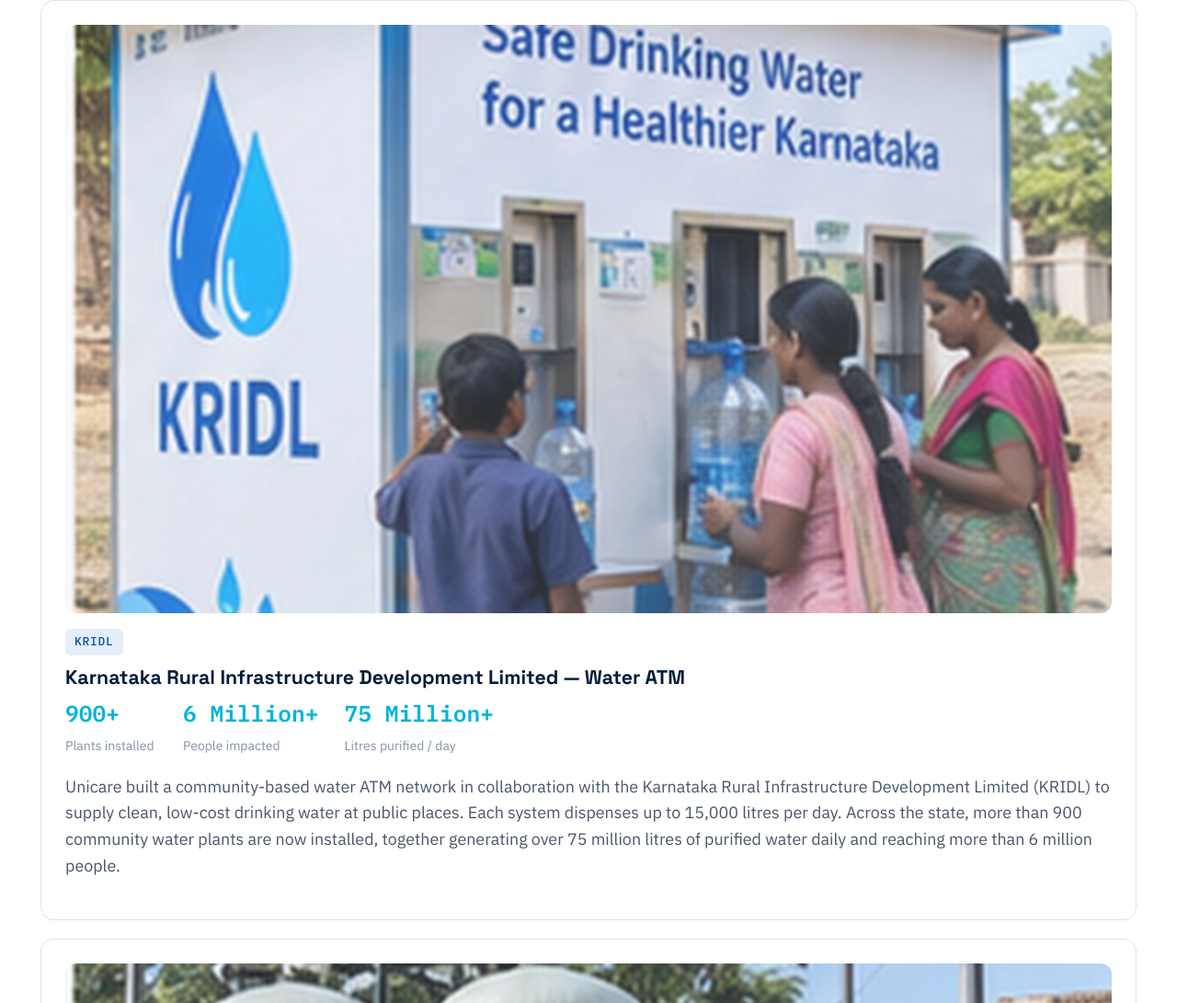
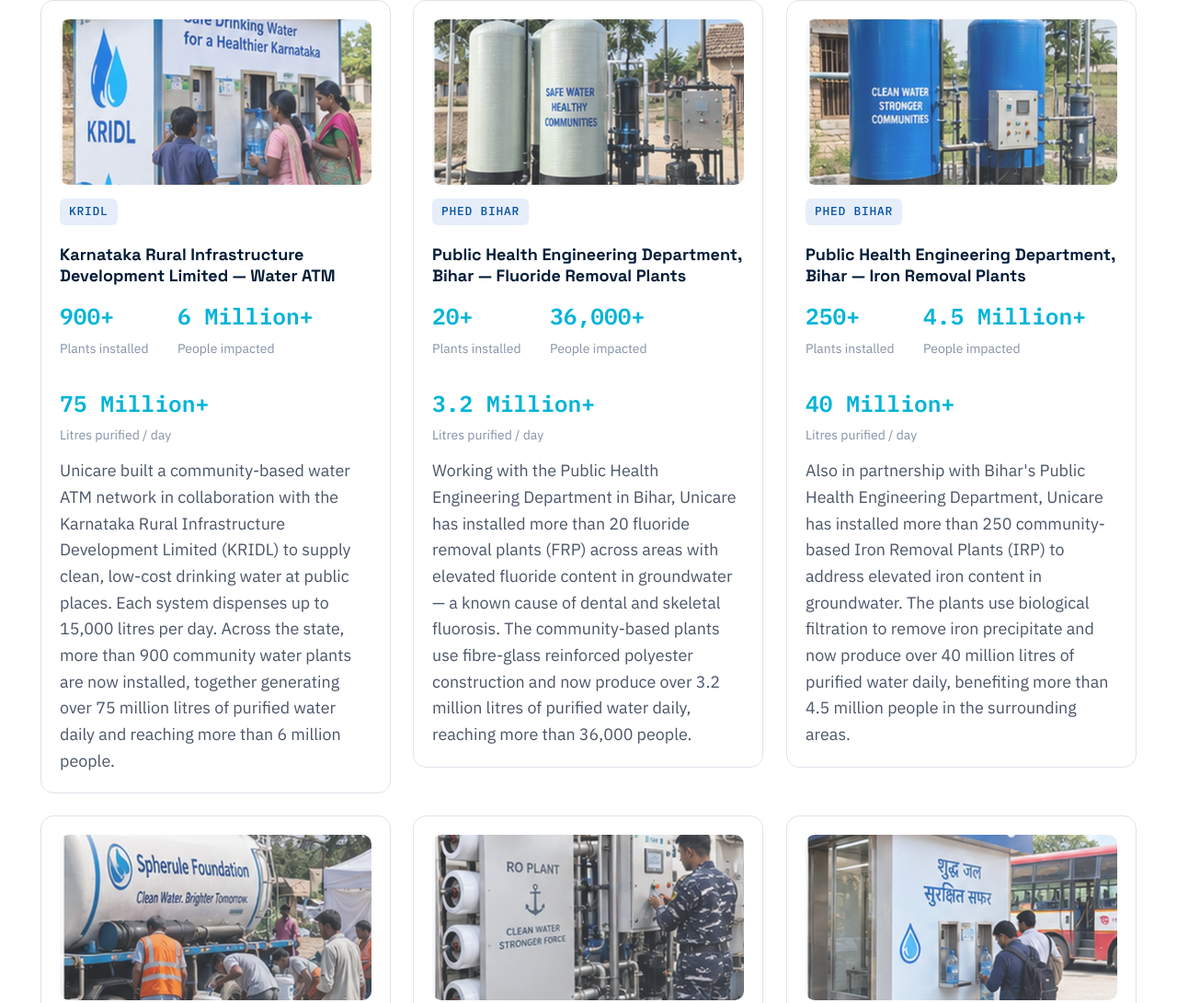
Before and after one commit to vatsal177/unicare-website, a website: page achievements.html in a window 1280 px wide. Shown: the part 565-1656 px from the top of the page at 92% size. Drawn offline with Linux system fonts and the light colour scheme.

Commit message:
Update styles.css

```diff
--- a/styles.css
+++ b/styles.css
@@ -739,3 +739,75 @@ footer{background:var(--ink);color:#a9c6c9;padding:64px 0 0}
   .hero .wrap{padding:56px 16px 64px}
   .btn-lg{padding:13px 20px;font-size:15px}
 }
+
+.achievements-grid {
+  display: grid !important;
+  grid-template-columns: repeat(3, minmax(0, 1fr)) !important;
+  gap: 24px !important;
+  width: 100% !important;
+  max-width: 1200px !important;
+  margin: 0 auto !important;
+  align-items: start !important;
+}
+
+.achievements-grid > .tech-card {
+  width: 100% !important;
+  max-width: none !important;
+  min-width: 0 !important;
+  height: auto !important;
+  min-height: 0 !important;
+  margin: 0 !important;
+  padding: 20px !important;
+  box-sizing: border-box !important;
+}
+
+.achievements-grid > .tech-card .thumb {
+  width: 100% !important;
+  height: 180px !important;
+  max-height: 180px !important;
+  aspect-ratio: auto !important;
+  margin-bottom: 14px !important;
+  border-radius: 10px !important;
+  background-size: cover !important;
+  background-position: center !important;
+  background-repeat: no-repeat !important;
+}
+
+.achievements-grid > .tech-card h3 {
+  font-size: 18px !important;
+  line-height: 1.3 !important;
+  margin: 8px 0 14px !important;
+}
+
+.achievements-grid > .tech-card .stat-row {
+  margin: 12px 0 !important;
+}
+
+.achievements-grid > .tech-card > .prose {
+  font-size: 13px !important;
+  line-height: 1.6 !important;
+  margin: 0 !important;
+}
+
+.achievements-grid > .tech-card > .prose p {
+  margin: 0 !important;
+}
+
+/* Tablet */
+@media (max-width: 1000px) {
+  .achievements-grid {
+    grid-template-columns: repeat(2, minmax(0, 1fr)) !important;
+  }
+}
+
+/* Mobile */
+@media (max-width: 650px) {
+  .achievements-grid {
+    grid-template-columns: 1fr !important;
+  }
+
+  .achievements-grid > .tech-card .thumb {
+    height: 210px !important;
+    max-height: 210px !important;
+  }
+}
```
